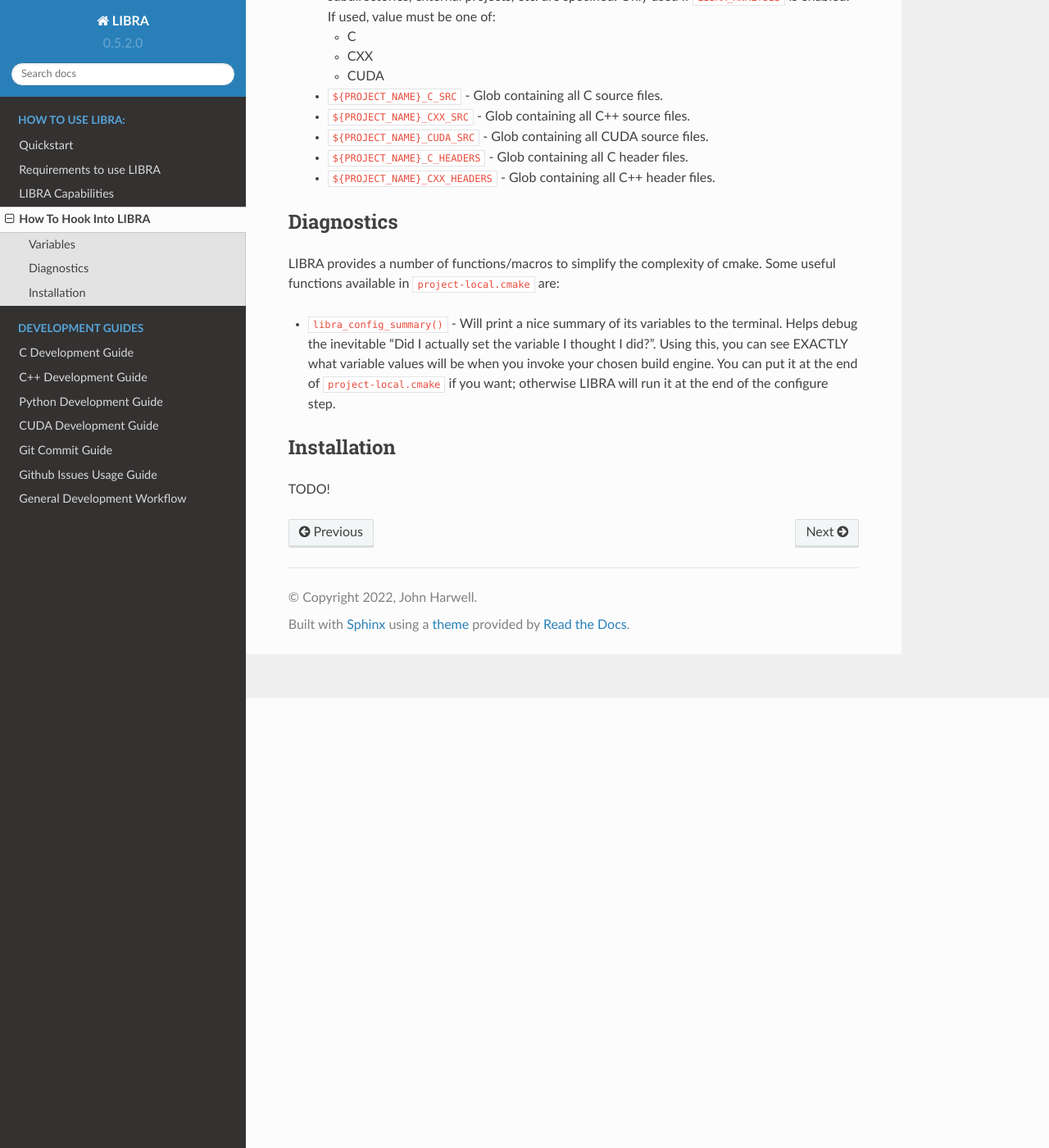
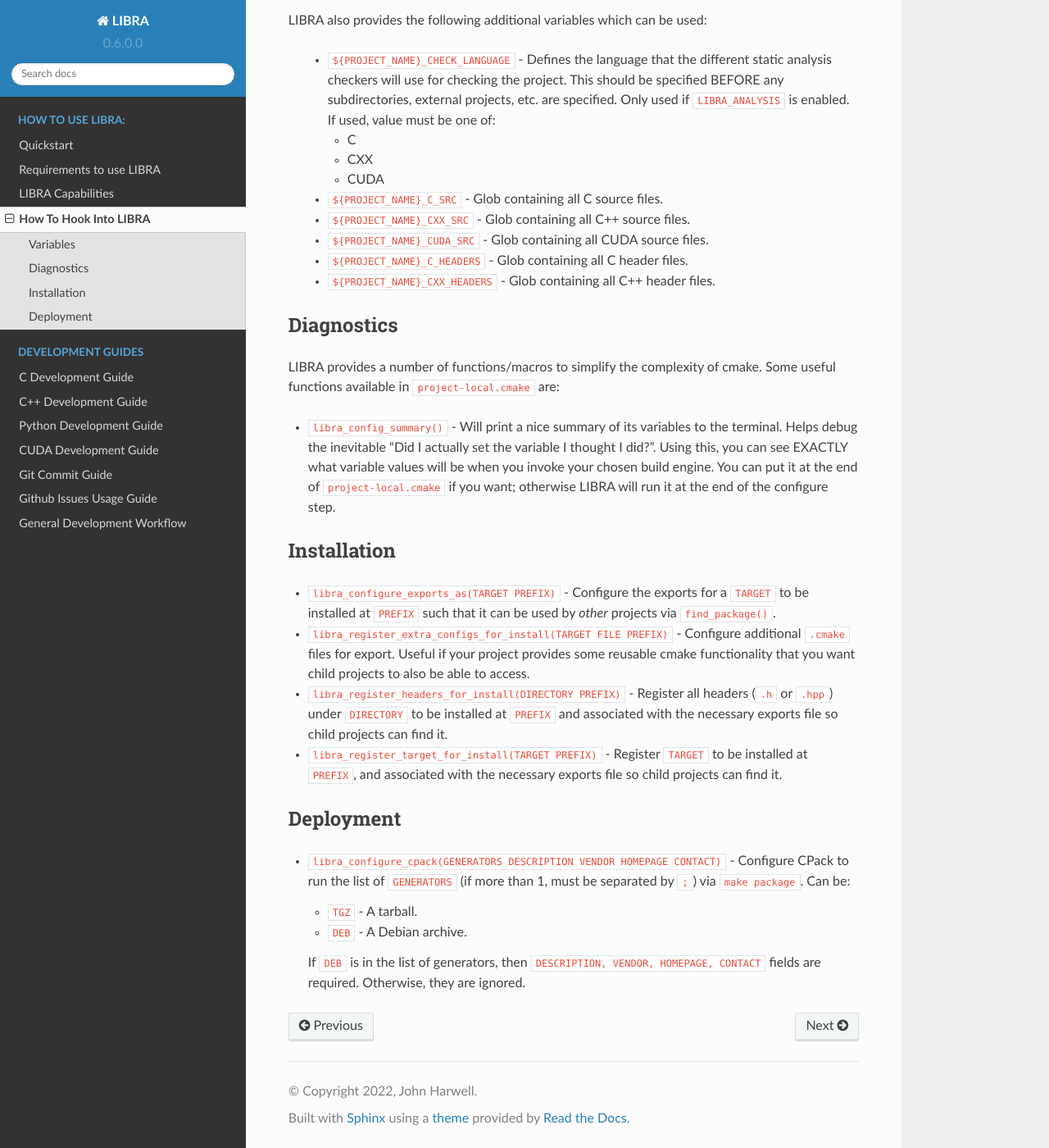
Before and after one commit to jharwell/libra, a Sphinx documentation site: the page built from docs/usage/project-local.rst, in a window 1280 px wide and 1400 px high, scrolled down 549 px. Shown: the whole window at 82% size. Built offline with Sphinx 7.4.7 and the Read the Docs theme 2.0.0, drawn with Linux system fonts in a browser that asks for light colours; some of the changed text lies outside the part shown.

Commit message:
enh(#45): Usable package deployment
- Also prefix all (or most, if I missed some) of the functions LIBRA exposes to
start with 'libra_' to make it clear that they are from LIBRA and part of the
interface.

```diff
--- a/docs/conf.py
+++ b/docs/conf.py
@@ -61,9 +61,9 @@
 # built documents.
 #
 # The short X.Y version.
-version = '0.5.2.0'
+version = '0.6.0.0'
 # The full version, including alpha/beta/rc tags.
-release = '0.5.2.0'
+release = '0.6.0.0'
 
 # The language for content autogenerated by Sphinx. Refer to documentation
 # for a list of supported languages.
--- a/docs/usage/capabilities.rst
+++ b/docs/usage/capabilities.rst
@@ -232,6 +232,12 @@
 
      - Generate the API documentation.
 
+   * - ``package``
+
+     - Build one or more deployable packages using CPACK. Requires
+       ``libra_configure_cpack()`` to have been called in
+       ``project-local.cmake``.
+
    * - ``coverage-report``
 
      - Run ``lcov`` to generate a code coverage report (presumably from the
--- a/docs/usage/project-local.rst
+++ b/docs/usage/project-local.rst
@@ -10,6 +10,10 @@
 can put WHATEVER you want in this file--all the usual cmake stuff--drawing on
 predefined things in LIBRA to make your life easier. For what things LIBRA
 defines for you to use in this file, see below.
+
+.. NOTE:: All cmake functions which LIBRA exposes are prefixed with ``libra_``;
+          all other functions should be considered not part of the API can can
+          change at any time.
 
 Variables
 =========
@@ -58,4 +62,34 @@
 Installation
 ============
 
-TODO!
+- ``libra_configure_exports_as(TARGET PREFIX)`` - Configure the exports for a
+  ``TARGET`` to be installed at ``PREFIX`` such that it can be used by *other*
+  projects via ``find_package()``.
+
+- ``libra_register_extra_configs_for_install(TARGET FILE PREFIX)`` - Configure
+  additional ``.cmake`` files for export. Useful if your project provides some
+  reusable cmake functionality that you want child projects to also be able to
+  access.
+
+- ``libra_register_headers_for_install(DIRECTORY PREFIX)`` - Register all
+  headers (``.h`` or ``.hpp``) under ``DIRECTORY`` to be installed at ``PREFIX``
+  and associated with the necessary exports file so child projects can find it.
+
+- ``libra_register_target_for_install(TARGET PREFIX)`` - Register ``TARGET`` to
+  be installed at ``PREFIX``, and associated with the necessary exports file so
+  child projects can find it.
+
+Deployment
+==========
+
+- ``libra_configure_cpack(GENERATORS DESCRIPTION VENDOR HOMEPAGE CONTACT)`` -
+  Configure CPack to run the list of ``GENERATORS`` (if more than 1, must be
+  separated by ``;``) via ``make package``. Can be:
+
+  - ``TGZ`` - A tarball.
+
+  - ``DEB`` - A Debian archive.
+
+
+  If ``DEB`` is in the list of generators, then ``DESCRIPTION, VENDOR, HOMEPAGE,
+  CONTACT`` fields are required. Otherwise, they are ignored.
```
Also changed, not shown: 4 other files.
